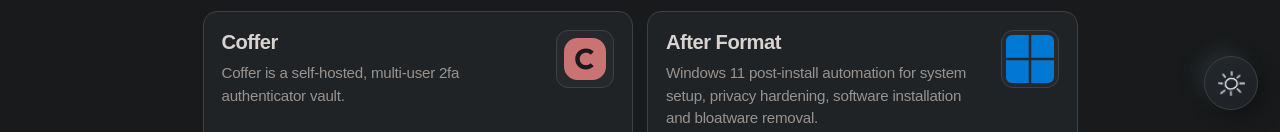
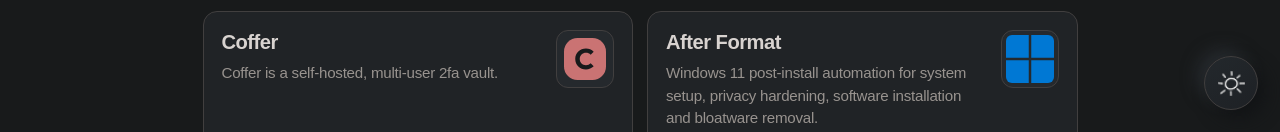
Before and after one commit to caglaryalcin/caglaryalcin.com, a Gatsby site: page / in a window 1280 px wide. Shown: the part 668-800 px from the top of the page. Built offline with nearby package versions, Linux system fonts and the light colour scheme; Gatsby itself is replaced by a stand-in of ours; a web font is replaced by a local one.

Commit message:
Clarify Coffer project description

```diff
--- a/src/components/projects-card/projects-card.component.jsx
+++ b/src/components/projects-card/projects-card.component.jsx
@@ -39,7 +39,7 @@
   {
     title: "Coffer",
     description:
-      "Coffer is a self-hosted, multi-user 2fa authenticator vault.",
+      "Coffer is a self-hosted, multi-user 2fa vault.",
     repository: "https://github.com/caglaryalcin/Coffer",
     demo: "https://demo-coffer.caglaryalcin.com/",
     logo: CofferLogo,
```
